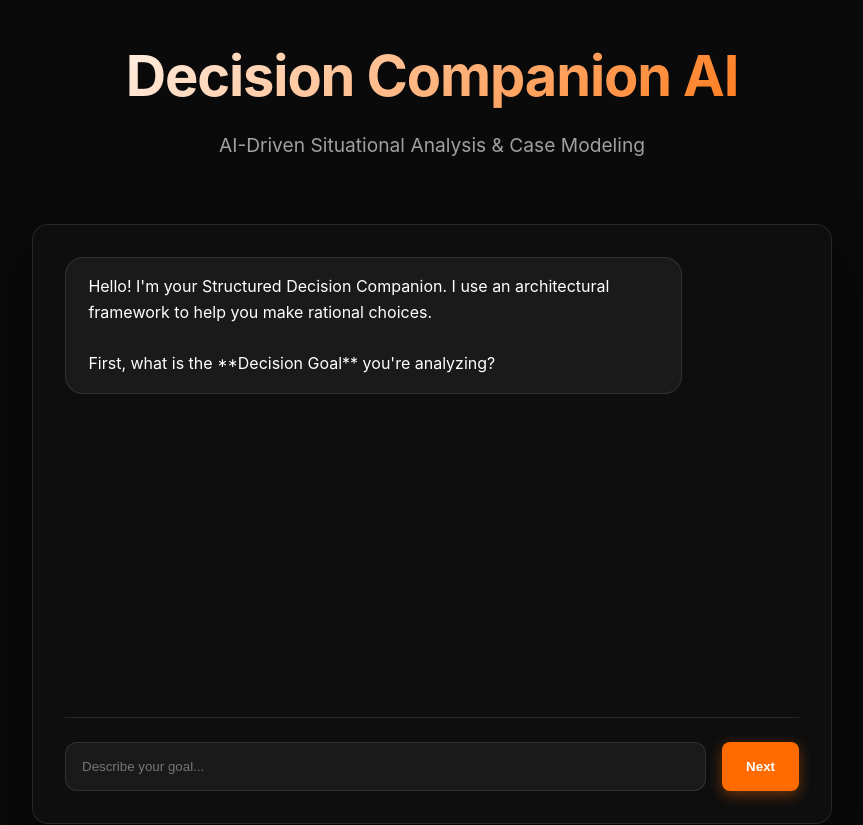
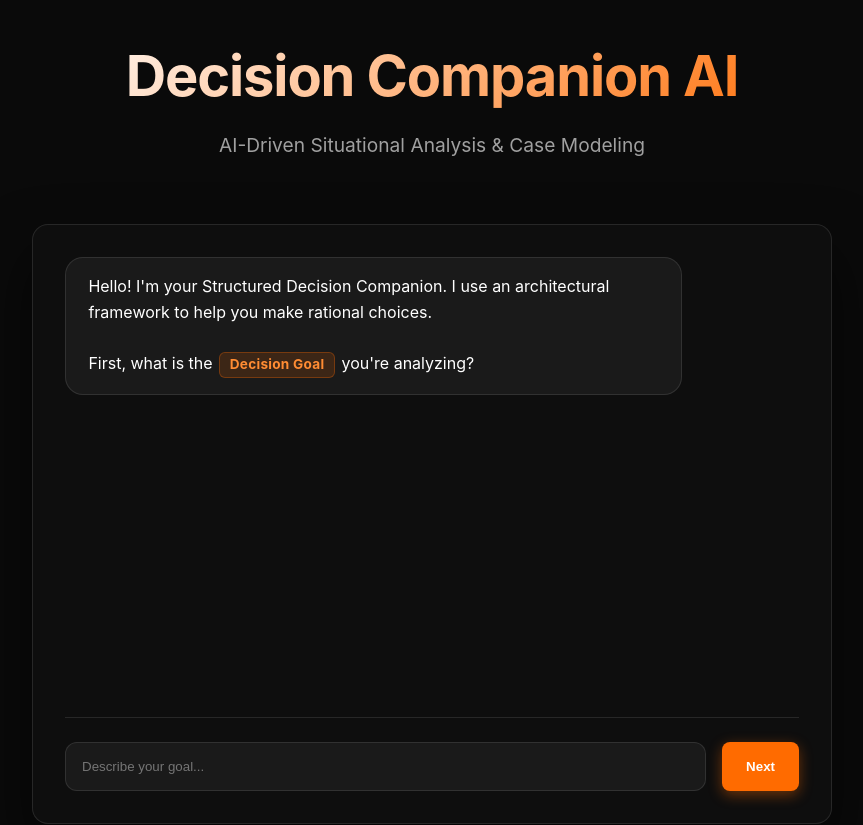
Before and after one commit to anshidashirn/ankle-sprain-decision-companion, a React (Vite) app: page / in a window 1280 px wide. Shown: the top 825 px of the page, without its empty margins (208-1071 px from the left). Built offline with nearby package versions, Linux system fonts and the light colour scheme.

Commit message:
Interface modifications

```diff
--- a/src/components/ChatBot.jsx
+++ b/src/components/ChatBot.jsx
@@ -29,6 +29,18 @@ const ChatBot = () => {
 
     const addMessage = (role, text) => {
         setMessages(prev => [...prev, { role, text }]);
+    };
+
+    const renderTextWithBadges = (text) => {
+        if (!text) return null;
+        const parts = text.split(/(\*\*.*?\*\*)/g);
+        return parts.map((part, i) => {
+            if (part.startsWith('**') && part.endsWith('**')) {
+                const content = part.slice(2, -2);
+                return <span key={i} className="badge badge-primary">{content}</span>;
+            }
+            return part;
+        });
     };
 
     const handleGoalSubmit = (e) => {
@@ -279,7 +291,7 @@ Now, let's determine the relative importance of each factor to create your perso
                                 lineHeight: '1.6',
                                 whiteSpace: 'pre-line'
                             }}>
-                                {m.text}
+                                {renderTextWithBadges(m.text)}
                             </div>
                         </div>
                     ))}
@@ -314,7 +326,7 @@ Now, let's determine the relative importance of each factor to create your perso
                                 }}>
                                     <span style={{ fontSize: '1.2rem' }}>⚖️</span>
                                     <span>
-                                        **Sensitivity Insight**: If you increased the importance of **{results.sensitivity.factor}** by just **{results.sensitivity.requiredDelta}%**, the top recommendation would flip.
+                                        {renderTextWithBadges(`**Sensitivity Insight**: If you increased the importance of **${results.sensitivity.factor}** by just **${results.sensitivity.requiredDelta}%**, the top recommendation would flip.`)}
                                     </span>
                                 </div>
                             )}
@@ -336,7 +348,7 @@ Now, let's determine the relative importance of each factor to create your perso
                                         <div style={{ background: 'rgba(0,0,0,0.2)', padding: '1rem', borderRadius: '12px', marginBottom: '1rem' }}>
                                             <div style={{ fontSize: '0.85rem', color: 'white', fontWeight: '500' }}>Executive Reasoning:</div>
                                             <div style={{ fontSize: '0.85rem', color: 'var(--text-dim)', marginTop: '0.4rem', fontStyle: 'italic' }}>
-                                                {res.reasoning}
+                                                {renderTextWithBadges(res.reasoning)}
                                             </div>
                                         </div>
 
--- a/src/index.css
+++ b/src/index.css
@@ -95,21 +95,21 @@ button {
 }
 
 .badge {
-  padding: 0.25rem 0.75rem;
-  border-radius: 999px;
-  font-size: 0.8rem;
+  display: inline-block;
+  padding: 0.1rem 0.6rem;
+  border-radius: 6px;
+  font-size: 0.85rem;
   font-weight: 700;
-  text-transform: uppercase;
-}
-
-.badge-success {
-  background: rgba(0, 230, 118, 0.2);
-  color: var(--success);
+  letter-spacing: 0.02em;
+  margin: 0 2px;
+  vertical-align: baseline;
+  border: 1px solid rgba(255, 255, 255, 0.1);
 }
 
 .badge-primary {
-  background: var(--primary-glow);
-  color: var(--primary);
+  background: rgba(255, 107, 0, 0.15);
+  color: #ff8c33;
+  border-color: rgba(255, 107, 0, 0.3);
 }
 
 @keyframes fadeIn {
```
Also changed, not shown: 1 other file (tests, documents, lock files or other folders).
